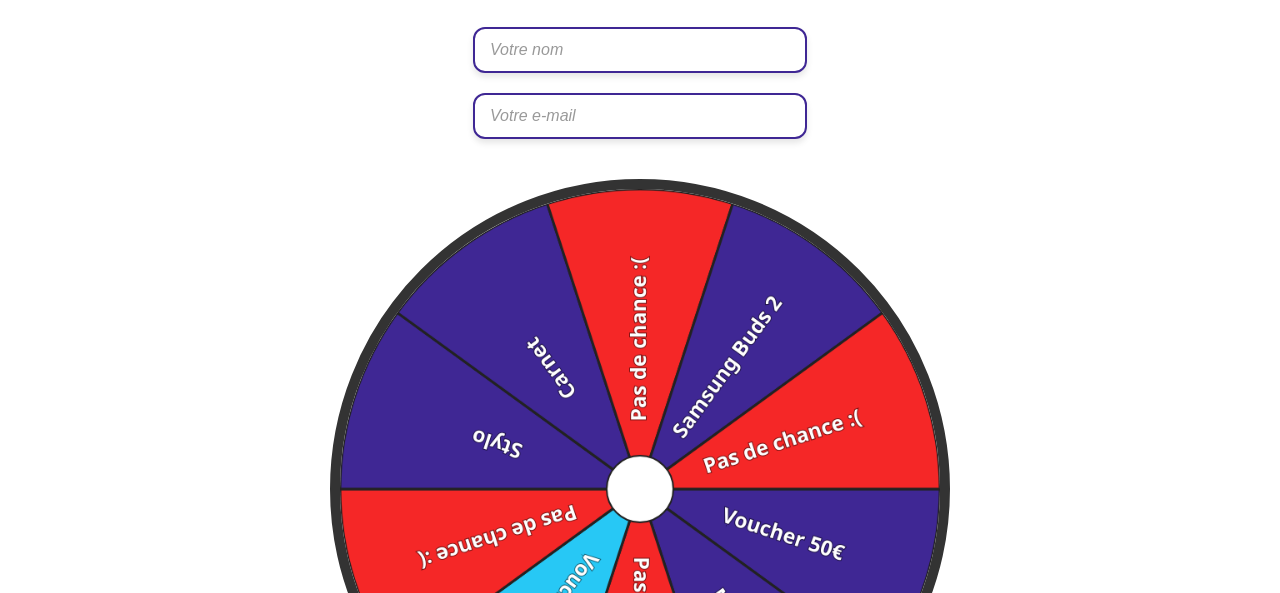
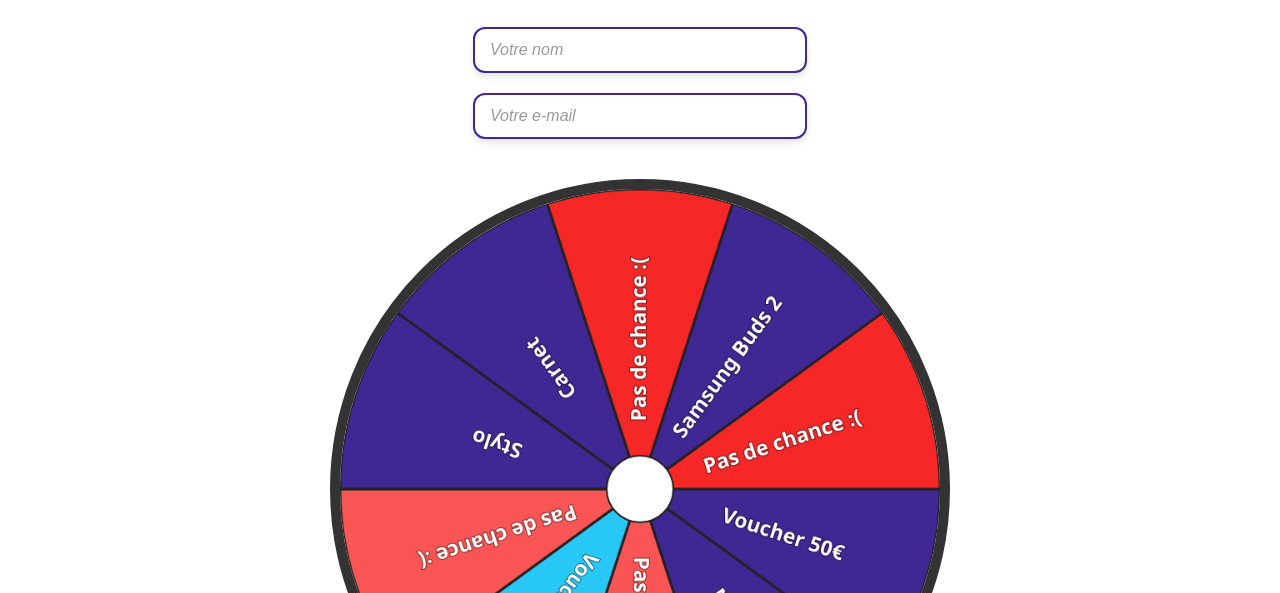
Before and after one commit to sprlbcwallonie-creator/roulette-bcw, a plain HTML site: page index.html in a window 1280 px wide. Shown: the part 207-800 px from the top of the page. Drawn offline with Linux system fonts and the light colour scheme.

Commit message:
Update index.html

```diff
--- a/index.html
+++ b/index.html
@@ -112,7 +112,7 @@ spinSound.loop = true; // pour que le son continue pendant la rotation
 const winSound = new Audio("win.mp3");
 const loseSound = new Audio("lose.mp3");
 const prizes = ["Voucher 50€", "Mug", "Pas de chance :(", "Voucher 250€", "Pas de chance :(", "Stylo", "Carnet", "Pas de chance :(", "Samsung Buds 2", "Pas de chance :("];
-const colors = ["#3f2794", "#3f2794", "#F52727", "#27C8F5", "#F52727", "#3f2794", "#3f2794", "#F52727", "#3f2794", "#F52727"];
+const colors = ["#3f2794", "#3f2794", "#FA5555", "#27C8F5", "#FA5555", "#3f2794", "#3f2794", "#F52727", "#3f2794", "#F52727"];
 const weights = [0.03, 0.10, 0.15875, 0.005, 0.15875, 0.10, 0.10, 0.17375, 0.03, 0.15875];
 
 const FORM_URL = "https://docs.google.com/forms/d/1LIhG77uCC6XhkwNIb1hFploRh_PW_4AasMz0eo5OTAY/formResponse";
```
